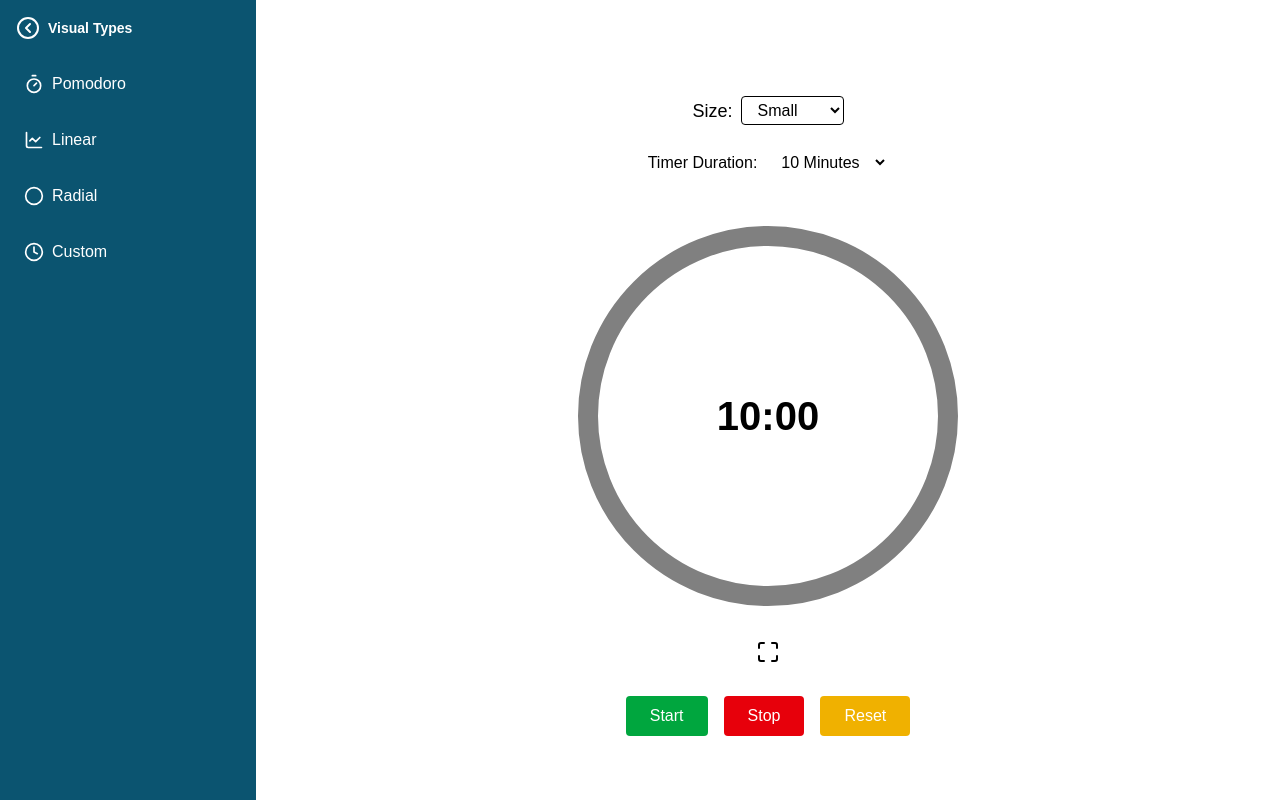
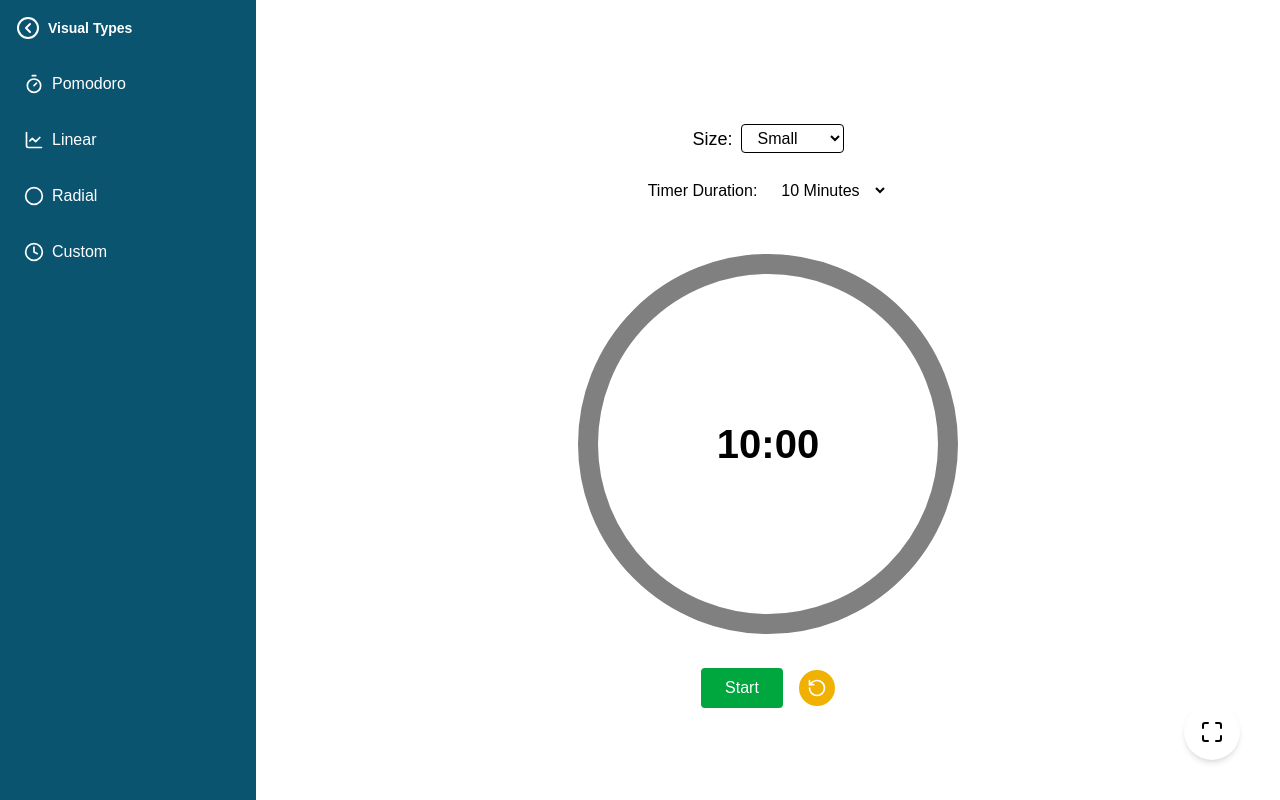
Before and after one commit to JGrineau/visual-timers, a Next.js app: page /radial in a window 1280 px wide. Built offline with nearby package versions, Linux system fonts and the light colour scheme.

Commit message:
update on radial page

```diff
--- a/src/app/radial/page.tsx
+++ b/src/app/radial/page.tsx
@@ -4,6 +4,7 @@ import { useEffect, useRef, useState } from 'react';
 import DurationSelector from '@/components/duration-selection/Page';
 import SizeSelector from '@/components/size-selection/Page';
 import Full from '@/components/full-screen/Page';
+import { RotateCcw } from 'lucide-react';
 
 
 export default function RadialTimer() {
@@ -69,6 +70,27 @@ export default function RadialTimer() {
     setTimeLeft(duration);
   };
 
+  useEffect(() => {
+  const handleKeyDown = (e: KeyboardEvent) => {
+    if (e.code === 'Space') {
+      e.preventDefault(); // Prevent scrolling
+      if (isRunning) {
+        handleStop();
+      } else if (timeLeft > 0) {
+        handleStart();
+      }
+    }
+
+    if (e.key.toLowerCase() === 'r') {
+      handleReset();
+    }
+  };
+
+  window.addEventListener('keydown', handleKeyDown);
+  return () => window.removeEventListener('keydown', handleKeyDown);
+}, [isRunning, timeLeft]);
+
+
   return (
     <div className="flex flex-col items-center justify-center h-screen text-black gap-6">
 
@@ -113,7 +135,30 @@ export default function RadialTimer() {
       </div>
       </Full>
 
-      {/* Buttons */}
+      <div className="flex items-center gap-4">
+  {/* Start / Pause Toggle Button */}
+  <button
+    onClick={isRunning ? handleStop : handleStart}
+    className={`px-6 py-2 ${
+      isRunning ? 'bg-red-600 hover:bg-red-700' : 'bg-green-600 hover:bg-green-700'
+    } text-white rounded`}
+    disabled={timeLeft === 0}
+  >
+    {isRunning ? 'Pause' : 'Start'}
+  </button>
+
+  {/* Reset Icon Button */}
+  <button
+    onClick={handleReset}
+    className="p-2 bg-yellow-500 hover:bg-yellow-600 text-white rounded-full"
+    title="Reset Timer"
+  >
+    <RotateCcw className="w-5 h-5" />
+  </button>
+</div>
+
+
+      {/* Buttons
       <div className="flex gap-4">
         <button
           onClick={handleStart}
@@ -135,7 +180,7 @@ export default function RadialTimer() {
         >
           Reset
         </button>
-      </div>
+      </div> */}
     </div>
   );
 }
--- a/src/components/full-screen/Page.tsx
+++ b/src/components/full-screen/Page.tsx
@@ -36,7 +36,7 @@ export default function FullscreenTimer({ children, className }: FullscreenTimer
       <div
         ref={timerRef}
         className={`relative flex justify-center items-center ${
-          isFullscreen ? 'w-screen h-screen' : ''
+    isFullscreen ? 'w-screen h-screen' : ''
         } ${className ?? ''}`}
       >
         {children}
@@ -45,7 +45,7 @@ export default function FullscreenTimer({ children, className }: FullscreenTimer
      {!isFullscreen && (
         <button
           onClick={toggleFullscreen}
-          className="px-6 py-2 transition-transform hover:scale-110 text-black rounded flex items-center justify-center"
+          className="absolute bottom-10 right-10 p-4 bg-white text-black rounded-full shadow-md hover:bg-gray-100 hover:scale-110"
           aria-label="Enter Fullscreen"
         >
           <Maximize size={24} />
```
